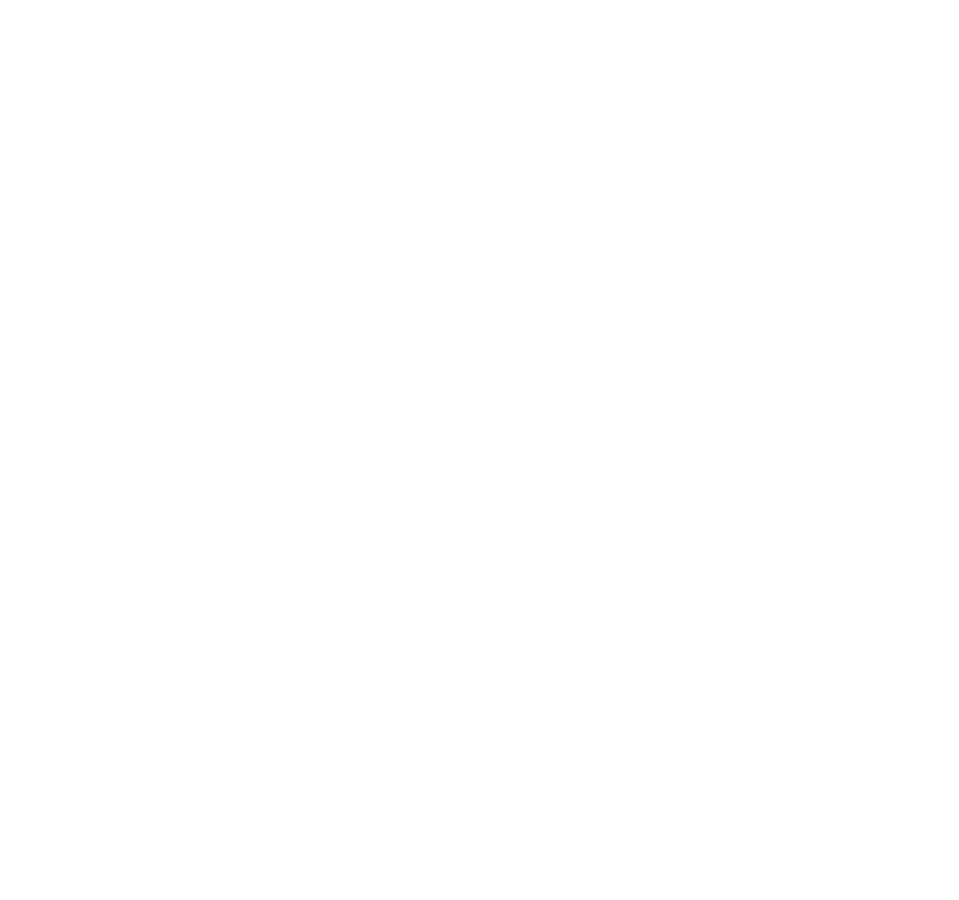
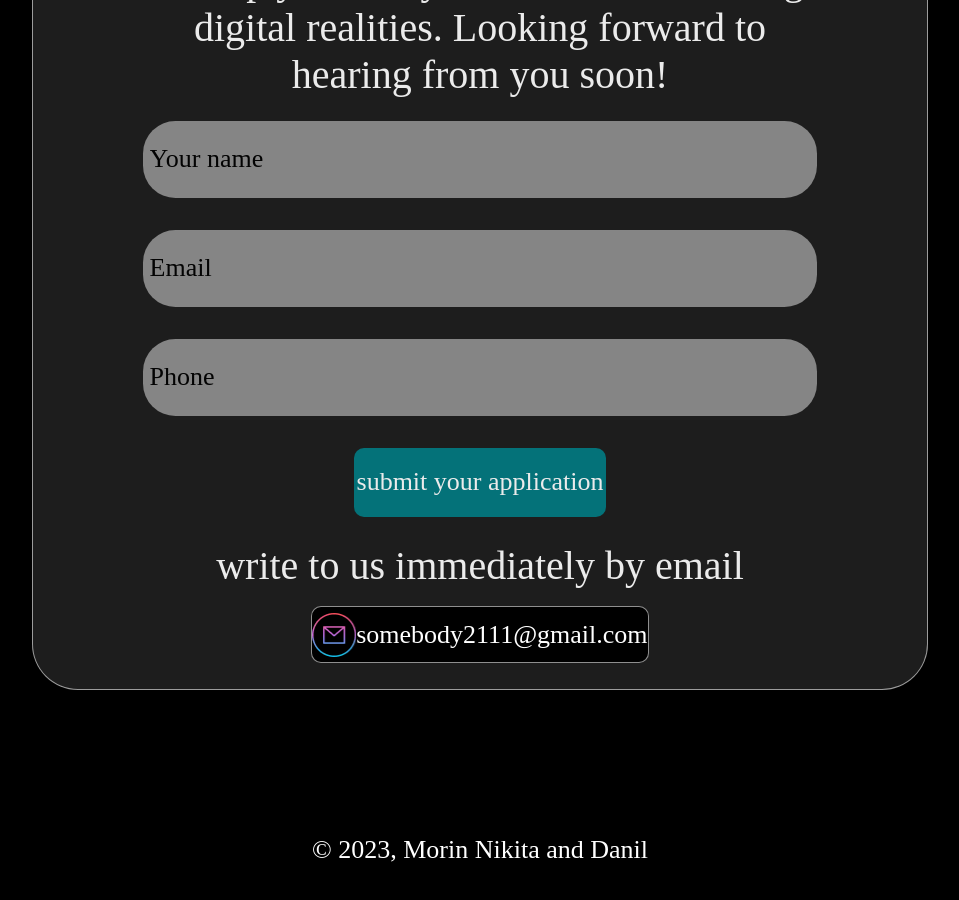
Before and after one commit to Daniks5-5/startport, a React (Create React App) app: page / in a window 1280 px wide. Shown: the part 2740-3640 px from the top of the page, without its empty margins (160-1119 px from the left). Before the commit the page ends 2400 px from the top, so only its background shows below. Built offline with nearby package versions, Linux system fonts and the light colour scheme.

Commit message:
add footer and form blocks

```diff
--- a/src/App.js
+++ b/src/App.js
@@ -1,6 +1,7 @@
 import Header from "./components/header/Header";
 import About from "./components/about/About";
 import Skills from "./components/skills/Skills";
+import Footer from "./components/footer/Footer";
 import "./app.css";
 
 function App() {
@@ -9,6 +10,7 @@
       <Header></Header>
       <About></About>
       <Skills></Skills>
+      <Footer></Footer>
     </div>
   );
 }
--- /dev/null
+++ b/src/components/footer/Footer.js
@@ -0,0 +1,18 @@
+import Form from "../form/Form";
+import "./footer.css";
+
+const Footer = () => {
+  return (
+    <footer className="footer">
+      <section className="form-block">
+        <h2>Let’s talk!</h2>
+        <Form></Form>
+      </section>
+      <section class="footer-block">
+        <p>&copy; 2023, Morin Nikita and Danil</p>
+      </section>
+    </footer>
+  );
+};
+
+export default Footer;
--- /dev/null
+++ b/src/components/footer/footer.css
@@ -0,0 +1,26 @@
+.footer {
+    color: var(--white);
+    background-color: var(--black);
+    width: 100%;
+    min-height: 100vh;
+    display: flex;
+    flex-direction: column;
+    position: relative;
+}
+
+.footer-block {
+    background-color: var(--black);
+    width: 100%;
+    height: 320px;
+    display: flex;
+    align-items: center;
+    justify-content: center;
+
+}
+
+.footer-block p {
+    color: var(--white);
+    text-align: center;
+    font-family: Literaturnaya;
+    font-size: 2.6rem;
+}
--- /dev/null
+++ b/src/components/form/Form.js
@@ -0,0 +1,34 @@
+import "./form.css";
+const Form = () => {
+  return (
+    <form action="" name="feedback" method="POST" className="feedback-form">
+      <h3>
+        Interested in working together or have a question? Feel free to reach
+        out. I'm here to help you turn your ideas into amazing digital
+        realities. Looking forward to hearing from you soon!
+      </h3>
+      <div className="feedback-inputs">
+        <input type="text" placeholder="Your name" name="" />
+        <input type="email" placeholder="Email" name="" />
+        <input type="phone" placeholder="Phone" name="" />
+      </div>
+      <input
+        type="submit"
+        value="submit your application"
+        class="feedback-submit"
+      />
+      <div class="feedback-email">
+        <h4>write to us immediately by email</h4>
+
+        <div class="feedback-email-block">
+          <a href="mailto:">
+            <i></i>
+            <p>somebody2111@gmail.com</p>
+          </a>
+        </div>
+      </div>
+    </form>
+  );
+};
+
+export default Form;
--- /dev/null
+++ b/src/components/form/form.css
@@ -0,0 +1,131 @@
+.form-block {
+    display: flex;
+    flex-direction: column;
+    align-items: center;
+    min-height: 100vh;
+    justify-content: center;
+    padding-top: 5%;
+}
+
+.form-block h2 {
+    color: var(--light-grey);
+    text-align: center;
+    font-family: BOWLER;
+    font-size: 6.4rem;
+    margin-bottom: 3%;
+}
+
+.feedback-form {
+    width: 70%;
+    min-height: 50%;
+    border-radius: 46px;
+    border: 1px solid rgba(255, 255, 255, 0.56);
+    background: #1D1D1D;
+    display: flex;
+    flex-direction: column;
+    justify-content: center;
+    align-items: center;
+    padding: 2%;
+}
+
+.feedback-form h3 {
+    color: var(--light-grey);
+    text-align: center;
+    font-family: Anchorion;
+    font-size: 4.0rem;
+    margin-bottom: 23px;
+    width: 80%;
+}
+
+.feedback-inputs {
+    display: flex;
+    flex-direction: column;
+    width: 80%;
+}
+
+.feedback-inputs input {
+    border-radius: 32.5px;
+    background: rgba(143, 143, 143, 0.92);
+    height: 77px;
+    color: var(--light-black);
+    font-family: Literaturnaya;
+    font-size: 2.6rem;
+    padding: 1% 1% 1% 1%;
+    outline: none;
+    border: none;
+    margin-bottom: 32px;
+}
+
+.feedback-inputs input::-moz-placeholder {
+    color: var(--light-black);
+}
+
+.feedback-inputs input::-webkit-placeholder {
+    color: var(--light-black);
+}
+
+.feedback-inputs input::placeholder {
+    color: var(--light-black);
+}
+
+.feedback-submit {
+    background-color: var(--green-blue);
+    border-radius: 10px;
+    color: var(--light-grey);
+    width: 30%;
+    height: 69px;
+    text-align: center;
+    font-family: Literaturnaya;
+    font-size: 2.6rem;
+    border: none;
+    cursor: pointer;
+    margin-bottom: 3%;
+}
+
+.feedback-email {
+    width: 100%;
+    display: flex;
+    flex-direction: column;
+    align-items: center;
+}
+
+.feedback-email h4 {
+    color: var(--light-grey);
+    text-align: center;
+    font-family: Anchorion;
+    font-size: 4.0rem;
+    margin-bottom: 2%;
+}
+
+.feedback-email-block {
+    border-radius: 10px;
+    border: 1px solid rgba(255, 255, 255, 0.56);
+    background: var(--black);
+    height: 57px;
+    width: 40%;
+    display: flex;
+    justify-content: space-around;
+    align-items: center;
+}
+
+.feedback-email-block a {
+    text-decoration: none;
+    width: 100%;
+    height: 100%;
+    display: flex;
+    align-items: center;
+    justify-content: space-around;
+}
+
+.feedback-email-block p {
+    color: var(--white);
+    text-align: center;
+    font-family: Literaturnaya;
+    font-size: 2.6rem;
+}
+
+.feedback-email-block i {
+    background: url(../../img/free-icon-email.webp) no-repeat;
+    width: 44px;
+    height: 44px;
+}
```
